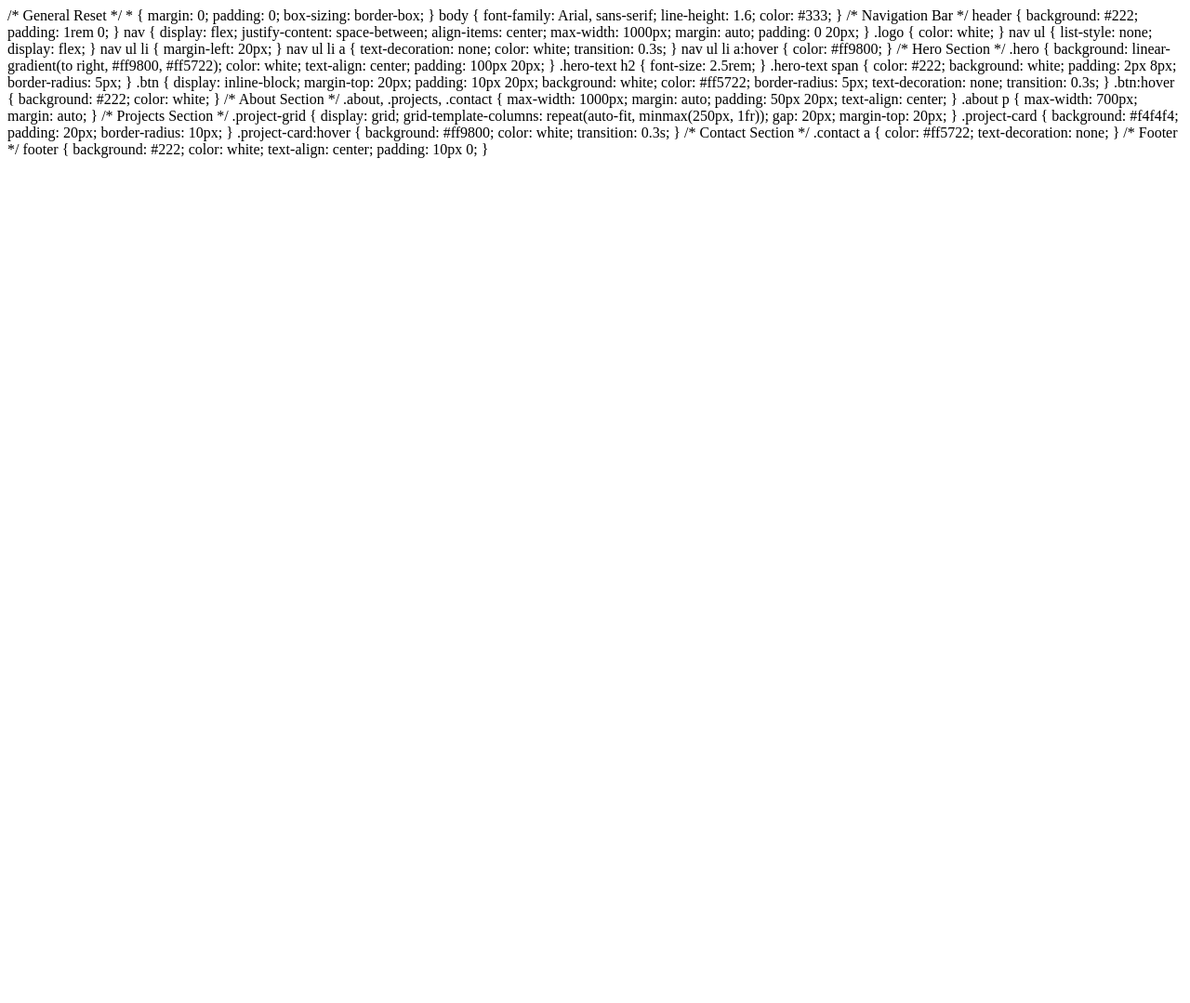
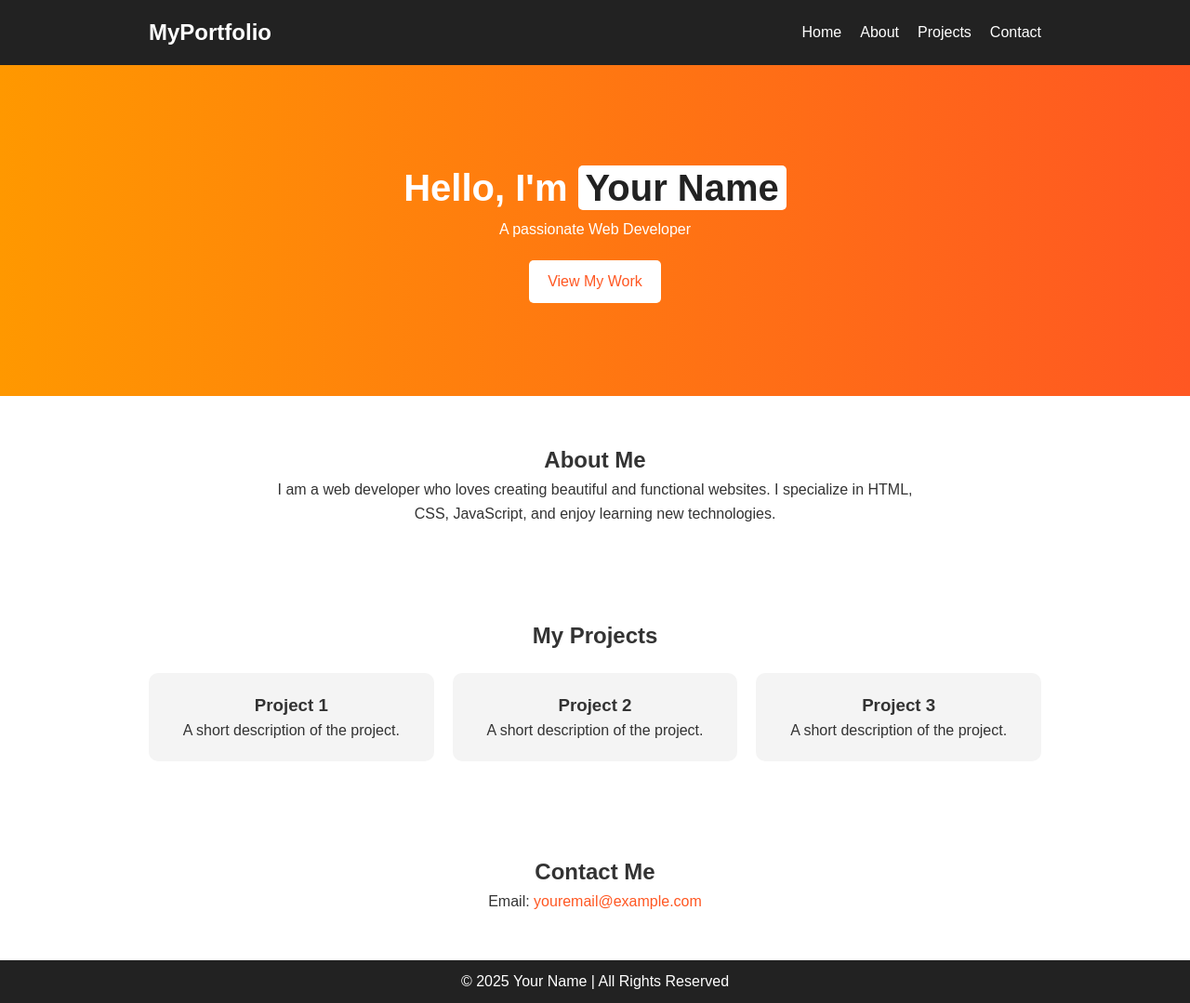
Before and after one commit to DouthubajiNaveen/myportfolio, a plain HTML site: page index.html in a window 1280 px wide. Shown: the whole page at 93% size. Before the commit the page ends 800 px from the top, so only its background shows below. Drawn offline with Linux system fonts and the light colour scheme.

Commit message:
Initial commit: Added portfolio page

```diff
--- a/index.html
+++ b/index.html
@@ -1,3 +1,10 @@
+<!DOCTYPE html>
+<html lang="en">
+<head>
+    <meta charset="UTF-8">
+    <meta name="viewport" content="width=device-width, initial-scale=1.0">
+    <title>My Portfolio</title>
+    <style>
         /* General Reset */
         * {
             margin: 0;
@@ -28,6 +35,7 @@ nav {
 
         .logo {
             color: white;
+            font-weight: bold;
         }
 
         nav ul {
@@ -84,7 +92,7 @@ nav ul li a:hover {
             color: white;
         }
 
-/* About Section */
+        /* Sections */
         .about, .projects, .contact {
             max-width: 1000px;
             margin: auto;
@@ -109,12 +117,12 @@ nav ul li a:hover {
             background: #f4f4f4;
             padding: 20px;
             border-radius: 10px;
+            transition: 0.3s;
         }
 
         .project-card:hover {
             background: #ff9800;
             color: white;
-    transition: 0.3s;
         }
 
         /* Contact Section */
@@ -130,3 +138,70 @@ footer {
             text-align: center;
             padding: 10px 0;
         }
+    </style>
+</head>
+<body>
+
+    <!-- Navigation Bar -->
+    <header>
+        <nav>
+            <h1 class="logo">MyPortfolio</h1>
+            <ul>
+                <li><a href="#home">Home</a></li>
+                <li><a href="#about">About</a></li>
+                <li><a href="#projects">Projects</a></li>
+                <li><a href="#contact">Contact</a></li>
+            </ul>
+        </nav>
+    </header>
+
+    <!-- Hero Section -->
+    <section id="home" class="hero">
+        <div class="hero-text">
+            <h2>Hello, I'm <span>Your Name</span></h2>
+            <p>A passionate Web Developer</p>
+            <a href="#projects" class="btn">View My Work</a>
+        </div>
+    </section>
+
+    <!-- About Section -->
+    <section id="about" class="about">
+        <h2>About Me</h2>
+        <p>
+            I am a web developer who loves creating beautiful and functional websites.
+            I specialize in HTML, CSS, JavaScript, and enjoy learning new technologies.
+        </p>
+    </section>
+
+    <!-- Projects Section -->
+    <section id="projects" class="projects">
+        <h2>My Projects</h2>
+        <div class="project-grid">
+            <div class="project-card">
+                <h3>Project 1</h3>
+                <p>A short description of the project.</p>
+            </div>
+            <div class="project-card">
+                <h3>Project 2</h3>
+                <p>A short description of the project.</p>
+            </div>
+            <div class="project-card">
+                <h3>Project 3</h3>
+                <p>A short description of the project.</p>
+            </div>
+        </div>
+    </section>
+
+    <!-- Contact Section -->
+    <section id="contact" class="contact">
+        <h2>Contact Me</h2>
+        <p>Email: <a href="mailto:youremail@example.com">youremail@example.com</a></p>
+    </section>
+
+    <!-- Footer -->
+    <footer>
+        <p>&copy; 2025 Your Name | All Rights Reserved</p>
+    </footer>
+
+</body>
+</html>
```
Lines whose indentation alone changed are shown as unchanged.
